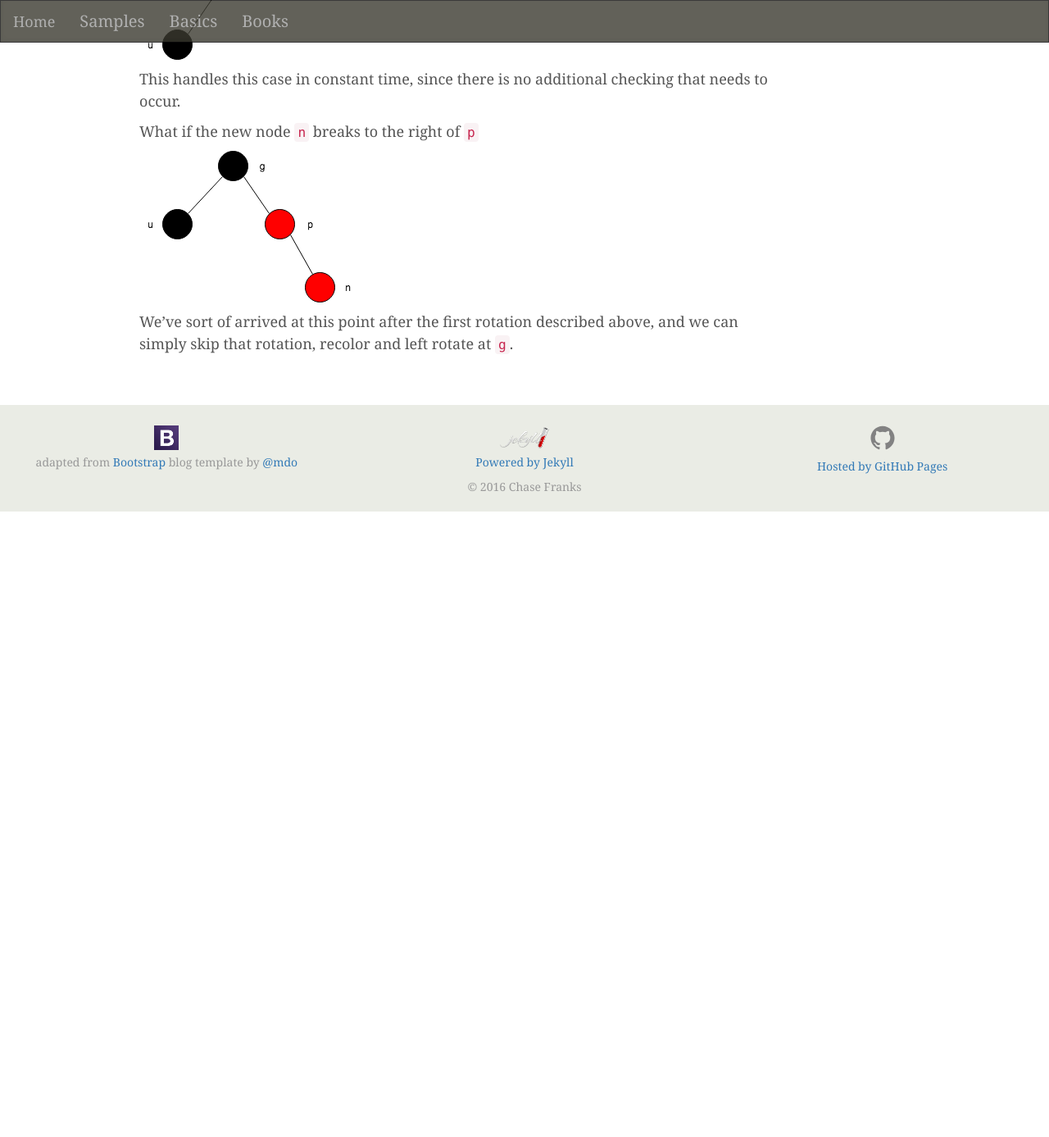
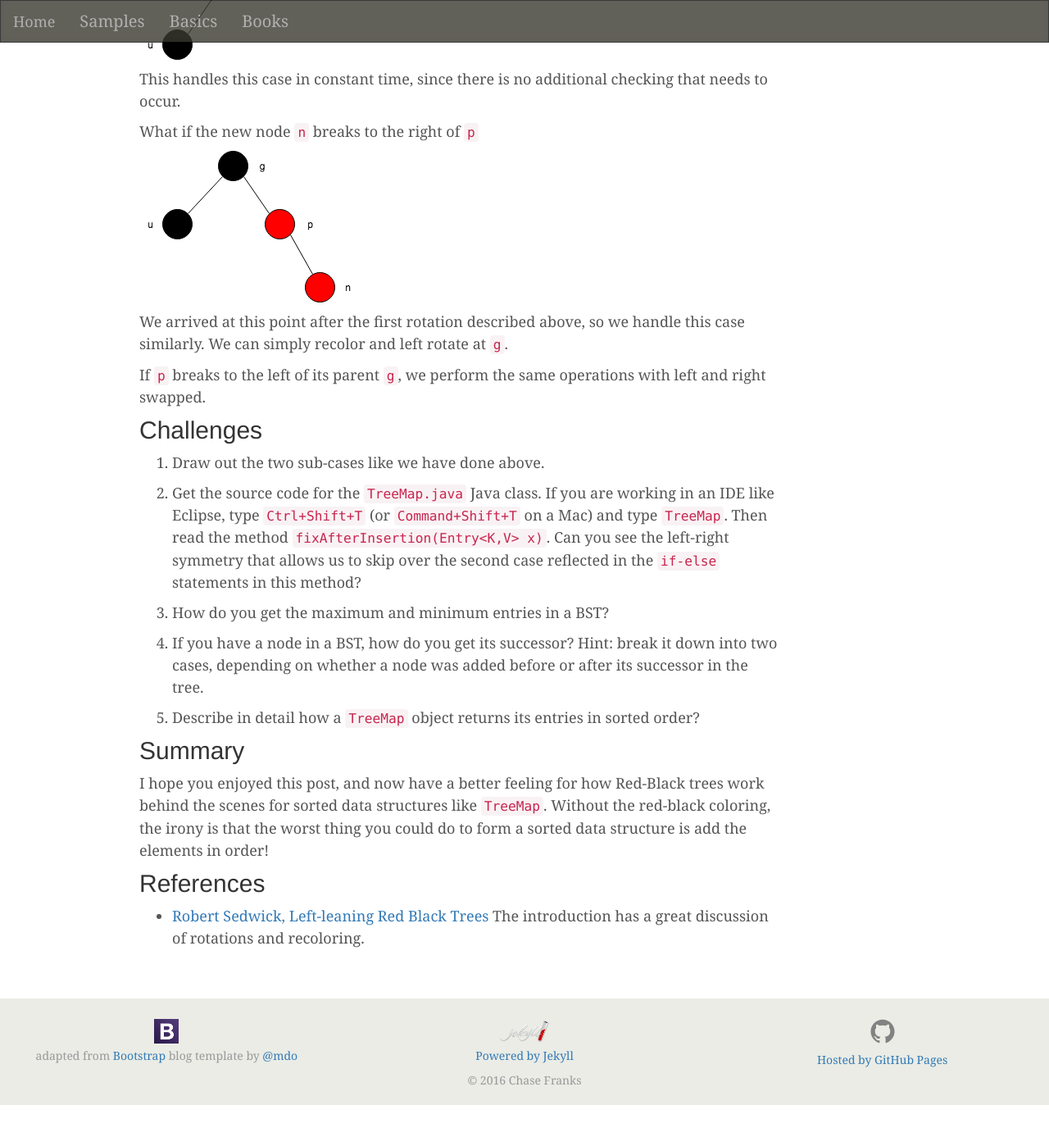
Before and after one commit to chasefranks/chasefranks.github.io, a Jekyll site: the page built from _posts/2017-12-05-intro-red-black-trees.md, in a window 1280 px wide and 1400 px high, scrolled down 6893 px. Shown: the top 1387 px of the window at 82% size. Built offline with Jekyll 4.4.1, drawn with Linux system fonts in a browser that asks for light colours; formulas are drawn with MathJax 3; comment, search, counter and statistics services are not loaded; before the commit the page ends 7569 px from its top, so only the background shows below that.

Commit message:
finish post into to red black trees add post happy holidays work update

```diff
--- a/_posts/2017-12-05-intro-red-black-trees.md
+++ b/_posts/2017-12-05-intro-red-black-trees.md
@@ -156,4 +156,27 @@ What if the new node `n` breaks to the right of `p`
 
 ![](/images/rb-tree-insert-7.png)
 
-We've sort of arrived at this point after the first rotation described above, and we can simply skip that rotation, recolor and left rotate at `g`.
+We arrived at this point after the first rotation described above, so we handle this case similarly. We can simply recolor and left rotate at `g`.
+
+If `p` breaks to the left of its parent `g`, we perform the same operations with left and right swapped.
+
+## Challenges
+
+1. Draw out the two sub-cases like we have done above.
+
+2. Get the source code for the `TreeMap.java` Java class. If you are working in an IDE like Eclipse, type `Ctrl+Shift+T` (or `Command+Shift+T` on a Mac) and type `TreeMap`. Then read the method `fixAfterInsertion(Entry<K,V> x)`. Can you see the left-right symmetry that allows us to skip over the second case reflected in the `if-else` statements in this method?
+
+3. How do you get the maximum and minimum entries in a BST?
+
+4. If you have a node in a BST, how do you get its successor? Hint: break it down into two cases, depending on whether a node was added before or after its successor in the tree.
+
+5. Describe in detail how a `TreeMap` object returns its entries in sorted order?
+
+## Summary
+
+I hope you enjoyed this post, and now have a better feeling for how Red-Black trees work behind the scenes for sorted data structures like `TreeMap`. Without the red-black coloring, the irony is that the worst thing you could do to form a sorted data structure is add the elements in order!
+
+## References
+
+* [Robert Sedwick, Left-leaning Red Black Trees](https://www.cs.princeton.edu/~rs/talks/LLRB/LLRB.pdf)
+  The introduction has a great discussion of rotations and recoloring.
```
Also changed, not shown: _posts/2017-12-22-happy-holidays-work-update.md (added, +26 -0 lines).
